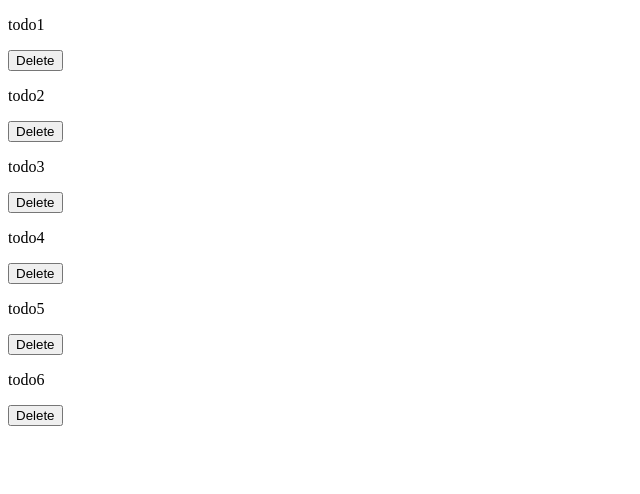
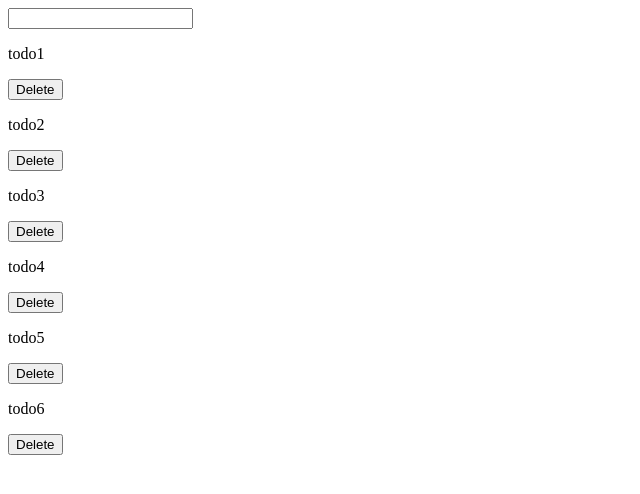
Before and after one commit to vidsav/angular18-app, an Angular app: page / in a window 1280 px wide. Shown: the top 494 px of the page, without its empty margins (0-640 px from the left). Built offline with nearby package versions, Linux system fonts and the light colour scheme.

Commit message:
added delete todo functionality

```diff
--- /dev/null
+++ b/src/app/add-todo/add-todo.component.html
@@ -0,0 +1 @@
+<input type="text">
--- a/src/app/app.component.html
+++ b/src/app/app.component.html
@@ -5,5 +5,6 @@
 </style>
 
 <div>
-  <app-todo-item *ngFor="let item of itemsArray" [todoObject]="item"></app-todo-item>
+  <app-add-todo></app-add-todo>
+  <app-todo-item *ngFor="let item of itemsArray" [todoObject]="item" (deleteTodoItem)="deleteTodoFromList($event)"></app-todo-item>
 </div>
--- a/src/app/app.component.ts
+++ b/src/app/app.component.ts
@@ -2,11 +2,13 @@ import { Component } from '@angular/core';
 import {TodoItemComponent} from "./todo-item/todo-item.component";
 import {TodoItem} from "./todo-item";
 import {NgForOf} from "@angular/common";
+import {filter} from "rxjs";
+import {AddTodoComponent} from "./add-todo/add-todo.component";
 
 @Component({
   selector: 'app-root',
   standalone: true,
-  imports: [TodoItemComponent, NgForOf],
+  imports: [TodoItemComponent, NgForOf, AddTodoComponent],
   templateUrl: './app.component.html',
   styleUrl: './app.component.css'
 })
@@ -20,4 +22,8 @@ export class AppComponent {
     {id:5,text:'todo5'},
     {id:6,text:'todo6'},
   ]
+
+  deleteTodoFromList = (item:TodoItem) => {
+    this.itemsArray = this.itemsArray.filter(filterItem=>filterItem.id !== item.id);
+  }
 }
--- a/src/app/todo-item/todo-item.component.html
+++ b/src/app/todo-item/todo-item.component.html
@@ -1,2 +1,2 @@
 <p>{{todoObject.text}}</p>
-<button>Delete</button>
+<button (click)="deleteTodoItemHandler()">Delete</button>
--- a/src/app/todo-item/todo-item.component.ts
+++ b/src/app/todo-item/todo-item.component.ts
@@ -1,4 +1,4 @@
-import {Component, Input} from '@angular/core';
+import {Component, EventEmitter, Input, Output} from '@angular/core';
 import {TodoItem} from "../todo-item";
 
 @Component({
@@ -10,5 +10,10 @@ import {TodoItem} from "../todo-item";
 })
 export class TodoItemComponent {
   @Input() todoObject!: TodoItem;
+  @Output() deleteTodoItem: EventEmitter<any> = new EventEmitter();
+
+  deleteTodoItemHandler = () => {
+    this.deleteTodoItem.emit(this.todoObject);
+  }
 
 }
```
Also changed, not shown: src/app/add-todo/add-todo.component.ts (added, +12 -0 lines), src/app/add-todo/add-todo.component.css (added), 1 other file (tests, documents, lock files or other folders).
